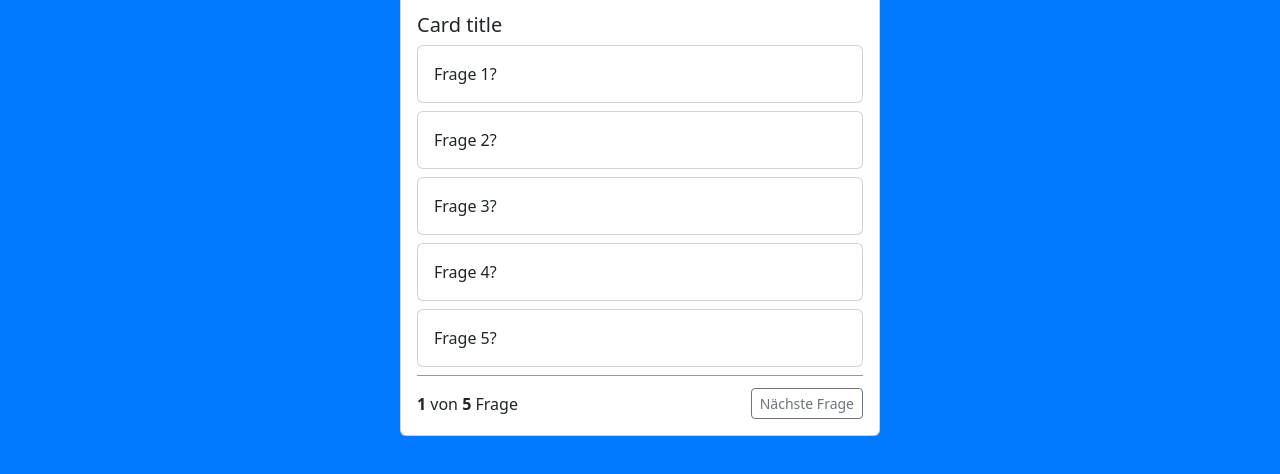
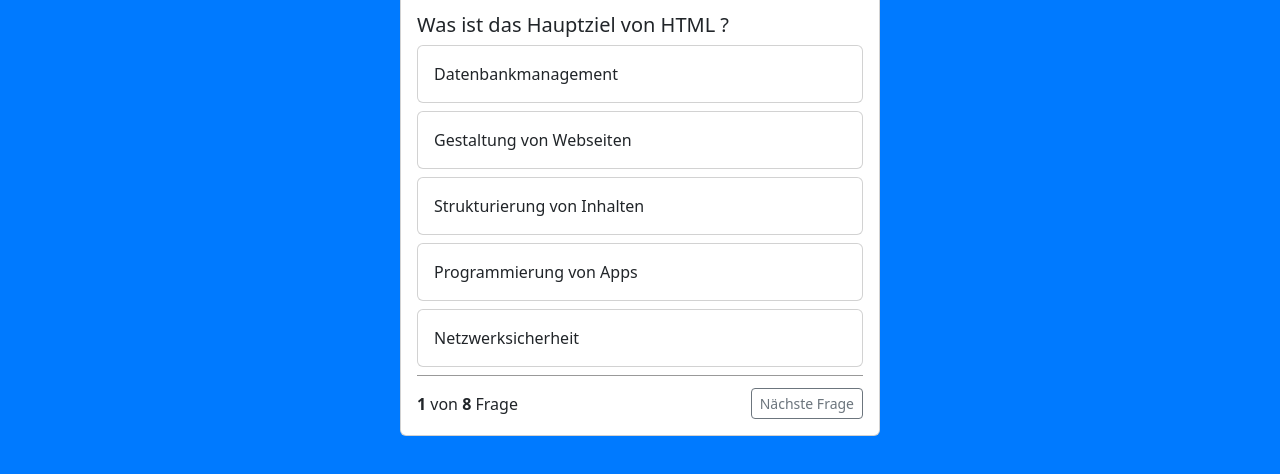
Before and after one commit to DurnaMa/DurnaMa-quizApp, a website: page index.html in a window 1280 px wide. Shown: the part 246-720 px from the top of the page. Drawn offline with Linux system fonts and the light colour scheme.

Commit message:
showQuestion

```diff
--- a/index.html
+++ b/index.html
@@ -21,36 +21,36 @@
   <div class="card quiz-card" style="width: 18rem;">
     <img src="/img/question-mark.jpg" class="card-img-top" alt="question-mark">
     <div class="card-body">
-      <h5 class="card-title">Card title</h5>
-      <div class="card mb-2">
-        <div class="card-body">
+      <h5 class="card-title" id="questiontext">Frage?</h5>
+      <div class="card mb-2 quiz-answer-card">
+        <div class="card-body" id="answer_1" onclick="checkAnswer('1')">
           Frage 1?
         </div>
       </div>
-      <div class="card mb-2">
-        <div class="card-body">
+      <div class="card mb-2 quiz-answer-card">
+        <div class="card-body" id="answer_2" onclick="checkAnswer('2')">
           Frage 2?
         </div>
       </div>
-      <div class="card mb-2">
-        <div class="card-body">
+      <div class="card mb-2 quiz-answer-card" onclick="checkAnswer('3')">
+        <div class="card-body" id="answer_3">
           Frage 3?
         </div>
       </div>
-      <div class="card mb-2">
-        <div class="card-body">
+      <div class="card mb-2 quiz-answer-card">
+        <div class="card-body" id="answer_4" onclick="checkAnswer('4')">
           Frage 4?
         </div>
       </div>
-      <div class="card mb-2">
-        <div class="card-body">
+      <div class="card mb-2 quiz-answer-card">
+        <div class="card-body" id="answer_5" onclick="checkAnswer('5')">
           Frage 5?
         </div>
       </div>
 
       <div class="question-footer">
         <span>
-          <b>1</b> von <b>5</b> Frage
+          <b>1</b> von <b id="all-questions">5</b> Frage
         </span>
         <button class="btn btn-outline-secondary btn-sm float-right" type="button" data-toggle="collapse"
                 data-target="#collapseExample" aria-expanded="false" aria-controls="collapseExample">Nächste
--- a/script.js
+++ b/script.js
@@ -46,8 +46,51 @@ let questions = [
     answer_5: 'Es formatiert den Text',
     right_answer: 2,
   },
+  {
+    question: 'Was ist das Hauptziel von HTML?',
+    answer_1: 'Datenbankmanagement',
+    answer_2: 'Gestaltung von Webseiten',
+    answer_3: 'Strukturierung von Inhalten',
+    answer_4: 'Programmierung von Apps',
+    answer_5: 'Netzwerksicherheit',
+    right_answer: 3,
+  },
+  {
+    question: 'Welche Eigenschaft in CSS wird verwendet, um die Textfarbe zu ändern?',
+    answer_1: 'background-color',
+    answer_2: 'font-size',
+    answer_3: 'text-align',
+    answer_4: 'color',
+    answer_5: 'display',
+    right_answer: 4,
+  },
+  {
+    question: 'Welche HTML-Tags werden verwendet, um eine Tabelle zu erstellen?',
+    answer_1: '<table>, <tr>, <td>',
+    answer_2: '<div>, <span>, <p>',
+    answer_3: '<ul>, <li>, <ol>',
+    answer_4: '<header>, <footer>, <main>',
+    answer_5: '<form>, <input>, <label>',
+    right_answer: 1,
+  }
 ];
 
 function init(){
+  document.getElementById("all-questions").innerHTML = questions.length;
+  showQuestion();
+}
+let currentQuestion = 0;
+
+function showQuestion() {
+  let question = questions[currentQuestion];
+  document.getElementById('questiontext').innerHTML = question['question'];
+  document.getElementById('answer_1').innerHTML = question['answer_1'];
+  document.getElementById('answer_2').innerHTML = question['answer_2'];
+  document.getElementById('answer_3').innerHTML = question['answer_3'];
+  document.getElementById('answer_4').innerHTML = question['answer_4'];
+  document.getElementById('answer_5').innerHTML = question['answer_5'];
+}
+
+function answer(slection) {
 
 }
--- a/style.css
+++ b/style.css
@@ -17,3 +17,8 @@
 .quiz-card{
     width: 30rem !important;
 }
+
+.quiz-answer-card:hover{
+    background-color: rgba(0,0,0,0.2);
+    cursor: pointer;
+}
```
